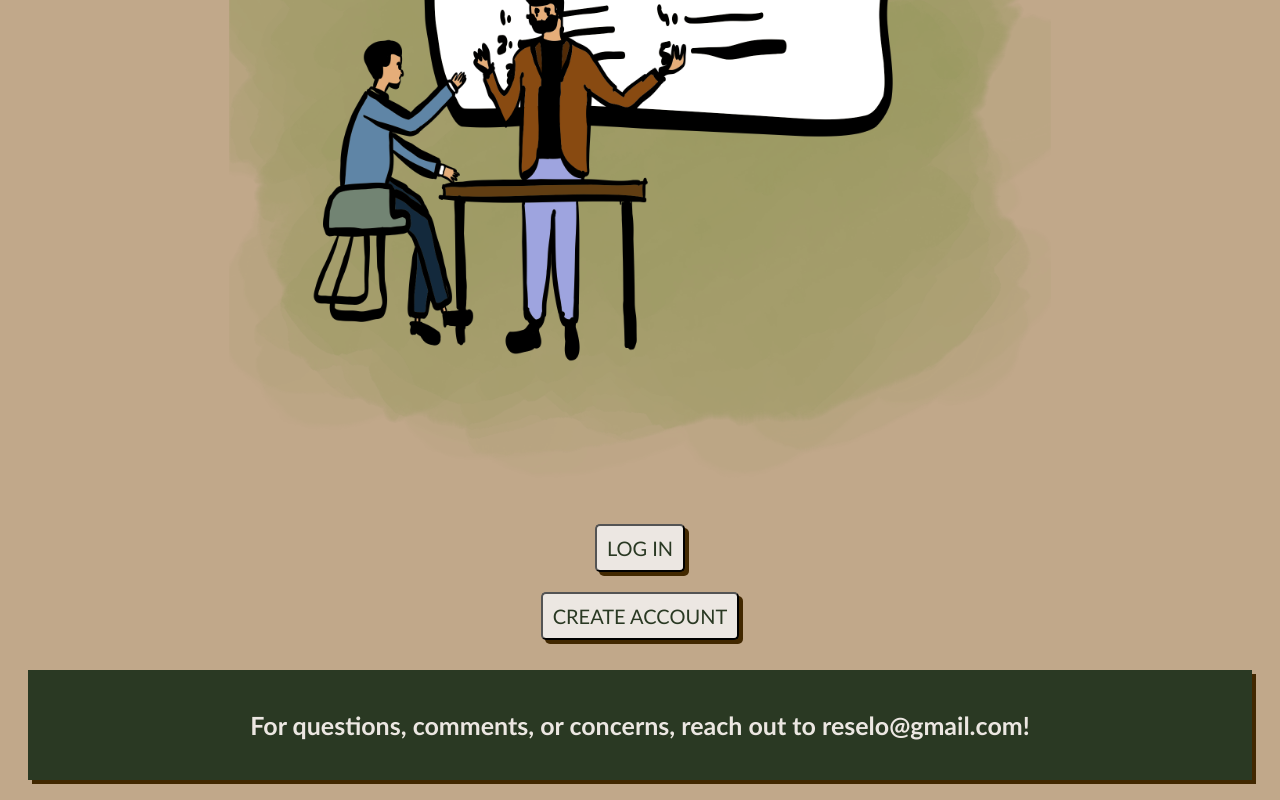
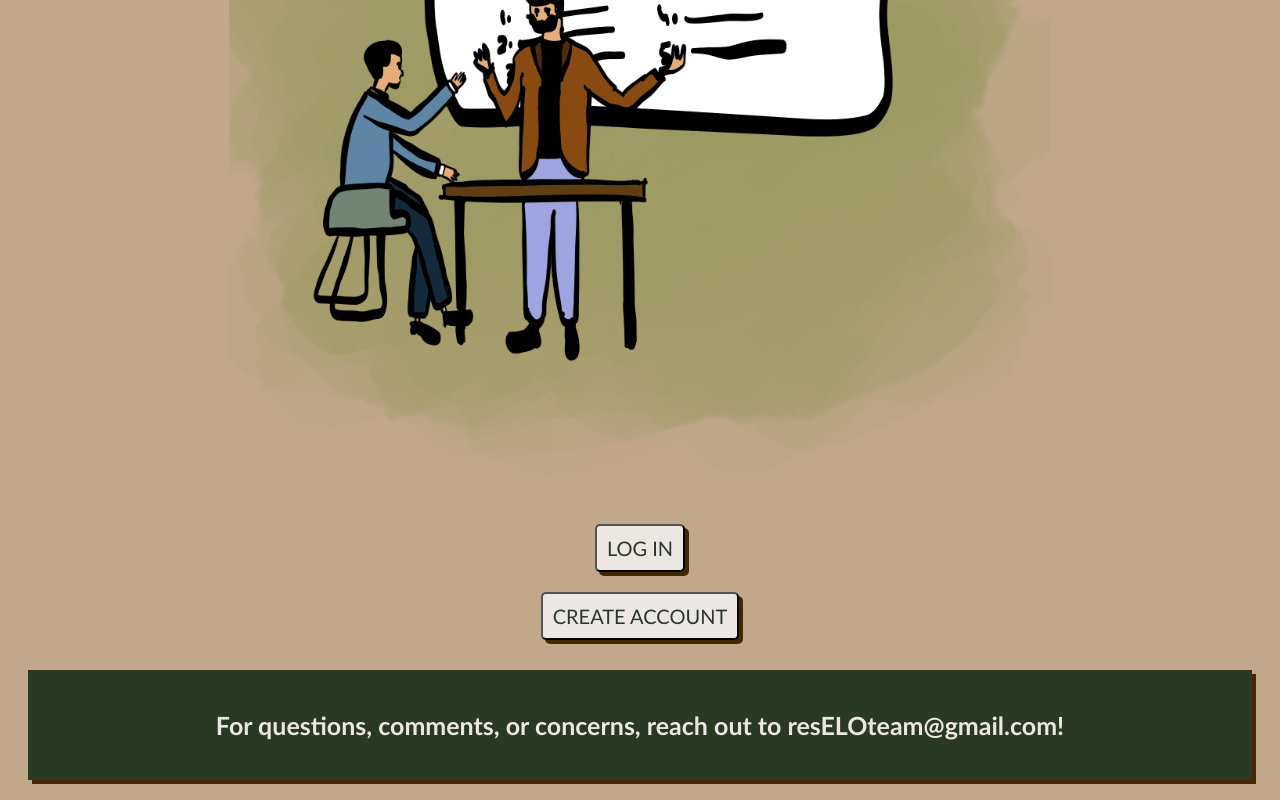
Before and after one commit to naishagarwal/resELO, a React (Create React App) app in the folder src/: page / in a window 1280 px wide. Shown: the part 628-1428 px from the top of the page. Built offline with nearby package versions, Linux system fonts and the light colour scheme; the HTML template or start-up script is replaced by a standard one.

Commit message:
Minor Additions
Fixed CSS for home page

```diff
--- a/src/Pages/Home_Page/home.js
+++ b/src/Pages/Home_Page/home.js
@@ -27,7 +27,7 @@ const Home = () => {
                 </Link>
             </div>
             <h2 className={home_styles.info_text}>
-                For questions, comments, or concerns, reach out to reselo@gmail.com!
+                For questions, comments, or concerns, reach out to resELOteam@gmail.com!
             </h2>
         </div>
 
--- a/src/Pages/Home_Page/home.module.css
+++ b/src/Pages/Home_Page/home.module.css
@@ -25,6 +25,7 @@
     padding: 15px;
     margin-left: auto;
     margin-right: auto;
+    margin-top: 20px;
     display: block;
   }
 
--- a/src/Pages/Upload/upload.module.css
+++ b/src/Pages/Upload/upload.module.css
@@ -7,7 +7,6 @@
   /*---------*/
 
   .file_upload {
-
     font-size: 13px;
     box-shadow: #422800 4px 4px 0 0;
     text-align: center;
```
